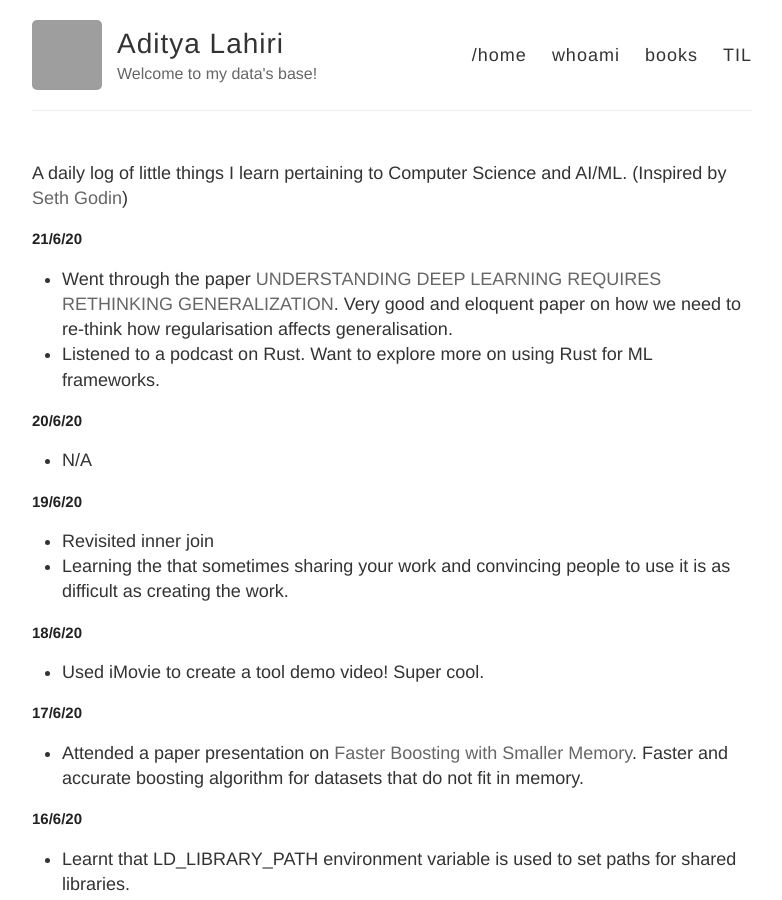
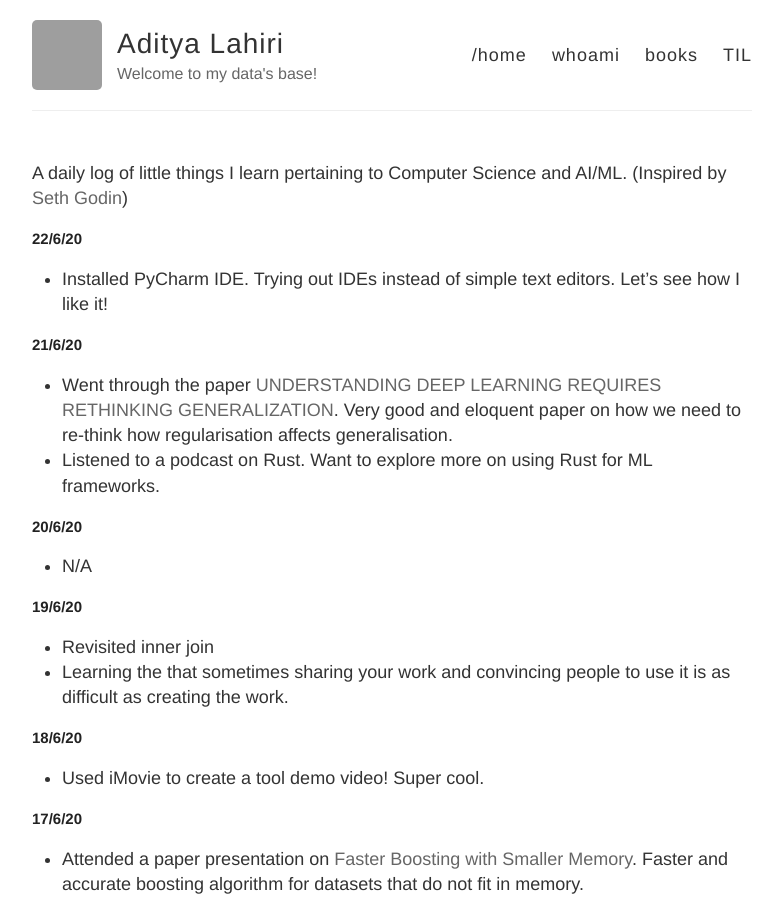
Before and after one commit to adityalahiri/adityalahiri.github.io, a Jekyll site: the page built from TIL.md, in a window 1280 px wide and 900 px high. Shown: the whole window, without its empty margins (248-1030 px from the left). Built offline with Jekyll 4.4.1, drawn with Linux system fonts in a browser that asks for light colours; our own code applies the rules of GitHub Pages for plain Markdown files; grey boxes are pictures that could not be loaded.

Commit message:
Update for 22/6

```diff
--- a/TIL.md
+++ b/TIL.md
@@ -1,5 +1,9 @@
 A daily log of little things I learn pertaining to Computer Science and AI/ML.
 (Inspired by [Seth Godin](https://seths.blog/))
+
+## 22/6/20
+
+* Installed PyCharm IDE. Trying out IDEs instead of simple text editors. Let's see how I like it!
 
 ## 21/6/20
 
```
